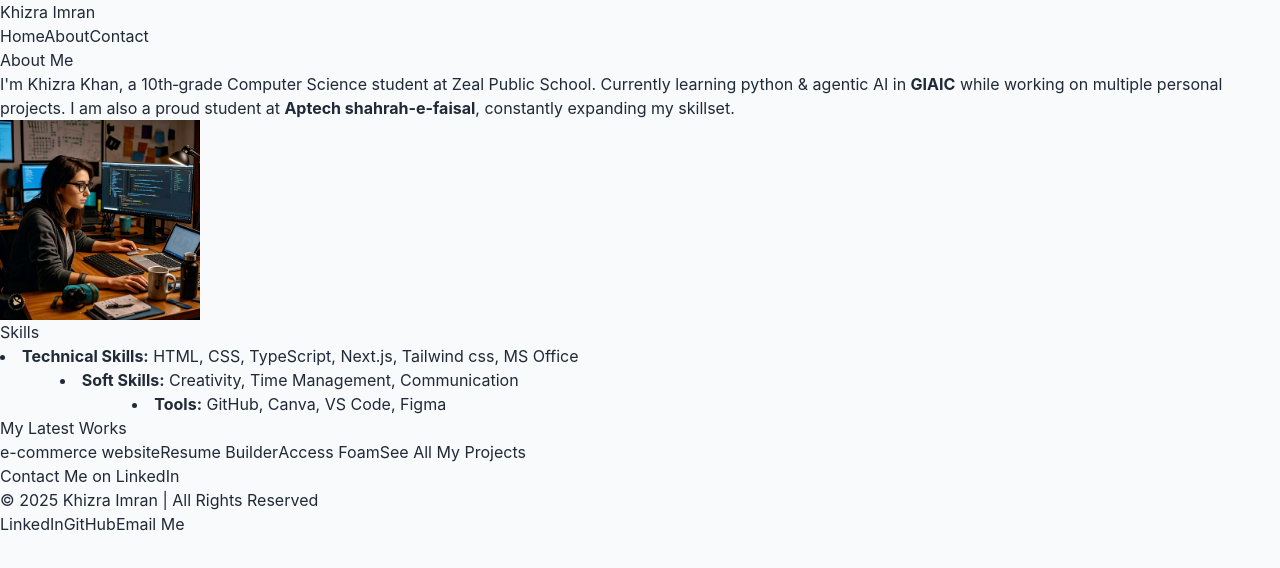
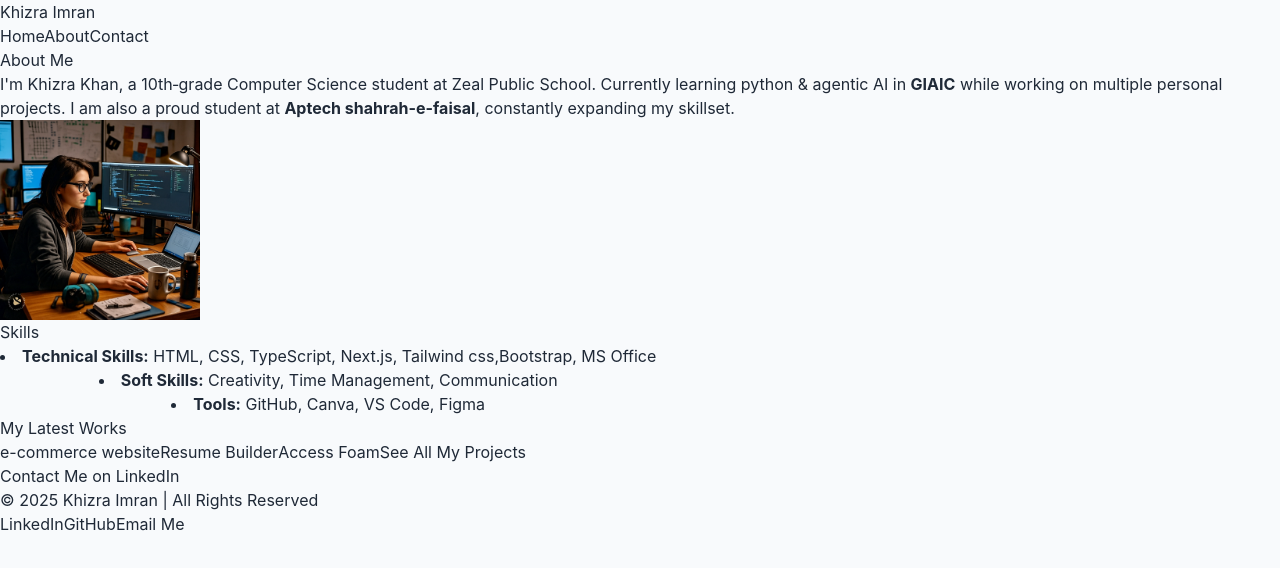
Before and after one commit to KhizraImran/portfolio, a Next.js app: page /about in a window 1280 px wide. Shown: the top 568 px of the page. Built offline with nearby package versions, Linux system fonts and the light colour scheme.

Commit message:
Update skillsection.tsx

```diff
--- a/src/app/component/skillsection.tsx
+++ b/src/app/component/skillsection.tsx
@@ -3,7 +3,7 @@ export default function SkillsSection() {
       <section className="max-w-4xl mx-auto py-8 px-6 text-center bg-gray-200 rounded-lg shadow-md">
         <h3 className="text-3xl font-bold text-gray-800 mb-6">Skills</h3>
         <button className="bg-blue-600 text-white py-3 px-6 rounded-lg text-lg shadow-lg hover:bg-blue-500 transition duration-300 w-full">
-             <li> <strong>Technical Skills:</strong> HTML, CSS, TypeScript, Next.js, Tailwind css, MS Office</li>
+             <li> <strong>Technical Skills:</strong> HTML, CSS, TypeScript, Next.js, Tailwind css,Bootstrap, MS Office</li>
         <li><strong>Soft Skills:</strong> Creativity, Time Management, Communication</li>
         <li><strong>Tools:</strong> GitHub, Canva, VS Code, Figma</li>
             </button>
```
